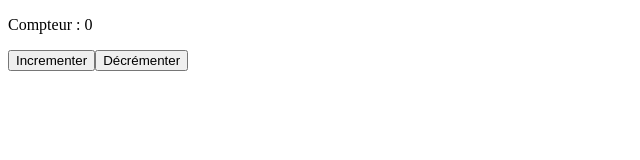
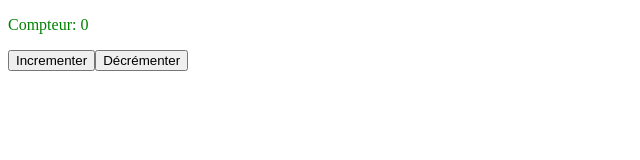
Before and after one commit to dgallula/vue.js_projet1, a Vue app in the folder vue-project1/: page / in a window 1280 px wide. Shown: the top 160 px of the page, without its empty margins (0-640 px from the left). Built offline with nearby package versions, Linux system fonts and the light colour scheme.

Commit message:
incrementation conditionnelle dynamique ok

```diff
--- a/vue-project1/src/App.vue
+++ b/vue-project1/src/App.vue
@@ -1,5 +1,5 @@
 <template>
-  <p :id="`p-${count}`">Compteur : {{ count }}</p>
+  <p :style="{ color: count > 5 ? 'red' : 'green' }">Compteur: {{ count }}</p>
   <button @click="increment">Incrementer</button>
   <button @click="decrement">Décrémenter</button>
 </template>
```
